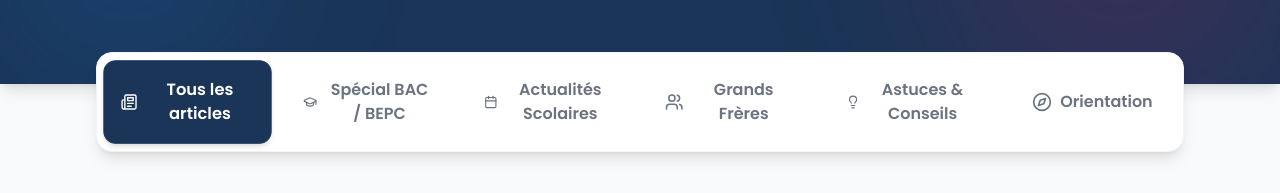
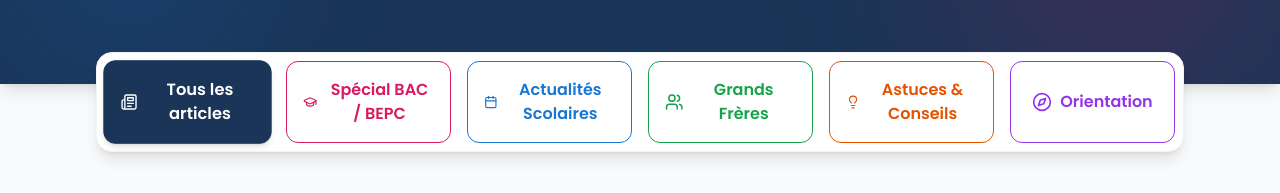
Before and after one commit to mariusgombaleu-ops/eductome-web, a React (Vite) app: page /blog in a window 1280 px wide. Shown: the part 296-489 px from the top of the page. Built offline with nearby package versions, Linux system fonts and the light colour scheme; no server answers; a web font is replaced by a local one.

Commit message:
style: custom colored borders and background for blog categories

```diff
--- a/src/pages/Blog.tsx
+++ b/src/pages/Blog.tsx
@@ -14,12 +14,36 @@ export function Blog() {
   const [activeCategory, setActiveCategory] = useState('Tous');
 
   const categories = [
-    { id: 'Tous', icon: Newspaper, label: 'Tous les articles' },
-    { id: 'Spécial BAC / BEPC', icon: GraduationCap, label: 'Spécial BAC / BEPC' },
-    { id: 'Actualités Scolaires', icon: Calendar, label: 'Actualités Scolaires' },
-    { id: 'Grands Frères', icon: Users, label: 'Grands Frères' },
-    { id: 'Astuces & Conseils', icon: Lightbulb, label: 'Astuces & Conseils' },
-    { id: 'Orientation', icon: Compass, label: 'Orientation' }
+    {
+      id: 'Tous', icon: Newspaper, label: 'Tous les articles',
+      unselectedClass: 'border-gray-200 dark:border-[#30363D] text-gray-500 dark:text-[#8B949E] hover:border-eductome-marine hover:text-eductome-marine dark:hover:text-white',
+      activeClass: 'bg-eductome-marine text-white border-eductome-marine shadow-md transform scale-[1.02]'
+    },
+    {
+      id: 'Spécial BAC / BEPC', icon: GraduationCap, label: 'Spécial BAC / BEPC',
+      unselectedClass: 'border-[#D81B60] text-[#D81B60] hover:bg-[#D81B60]/10',
+      activeClass: 'bg-[#D81B60] text-white border-[#D81B60] shadow-md transform scale-[1.02]'
+    },
+    {
+      id: 'Actualités Scolaires', icon: Calendar, label: 'Actualités Scolaires',
+      unselectedClass: 'border-[#1976D2] text-[#1976D2] hover:bg-[#1976D2]/10',
+      activeClass: 'bg-[#1976D2] text-white border-[#1976D2] shadow-md transform scale-[1.02]'
+    },
+    {
+      id: 'Grands Frères', icon: Users, label: 'Grands Frères',
+      unselectedClass: 'border-green-600 dark:border-green-500 text-green-600 dark:text-green-500 hover:bg-green-600/10',
+      activeClass: 'bg-green-600 dark:bg-green-500 text-white border-green-600 dark:border-green-500 shadow-md transform scale-[1.02]'
+    },
+    {
+      id: 'Astuces & Conseils', icon: Lightbulb, label: 'Astuces & Conseils',
+      unselectedClass: 'border-[#E65100] text-[#E65100] hover:bg-[#E65100]/10',
+      activeClass: 'bg-[#E65100] text-white border-[#E65100] shadow-md transform scale-[1.02]'
+    },
+    {
+      id: 'Orientation', icon: Compass, label: 'Orientation',
+      unselectedClass: 'border-purple-600 dark:border-purple-400 text-purple-600 dark:text-purple-400 hover:bg-purple-600/10',
+      activeClass: 'bg-purple-600 dark:bg-purple-500 text-white border-purple-600 dark:border-purple-500 shadow-md transform scale-[1.02]'
+    }
   ];
 
   const filteredPosts = activeCategory === 'Tous'
@@ -79,8 +103,8 @@ export function Blog() {
               onClick={() => setActiveCategory(cat.id)}
               className={`flex-1 min-w-[120px] md:min-w-[140px] flex justify-center items-center px-4 py-3 md:py-4 rounded-xl font-semibold transition-all duration-300 border ${
                 activeCategory === cat.id
-                  ? 'bg-eductome-marine text-white border-eductome-marine shadow-md transform scale-[1.02]'
-                  : `border-transparent text-gray-500 hover:bg-gray-50 dark:hover:bg-[#30363D] hover:text-eductome-marine dark:hover:text-white`
+                  ? cat.activeClass
+                  : cat.unselectedClass
               }`}
             >
               <cat.icon className={`w-4 h-4 md:w-5 md:h-5 mr-2 ${activeCategory === cat.id && cat.id !== 'Tous' ? 'animate-bounce' : ''}`} />
```
